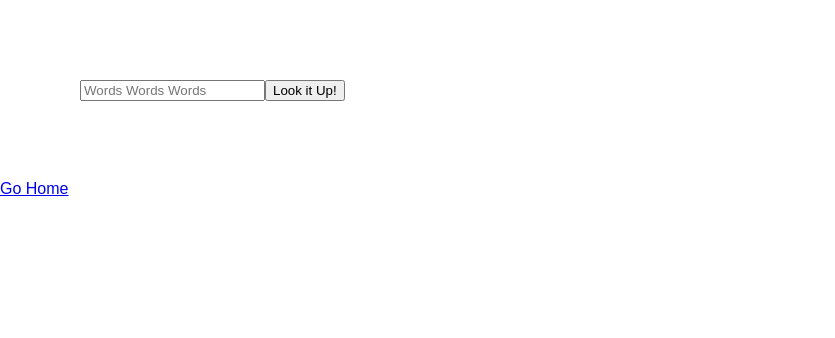
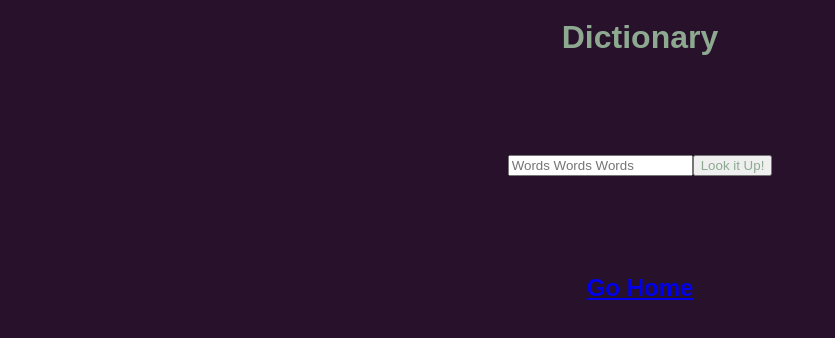
Before and after one commit to Dantezinfern0/diction-addiction, a React (Create React App) app: page /dictionary in a window 1280 px wide. Shown: the top 338 px of the page, without its empty margins (0-835 px from the left). Built offline with nearby package versions, Linux system fonts and the light colour scheme.

Commit message:
did stuff with colors

```diff
--- a/src/components/HomeButton.jsx
+++ b/src/components/HomeButton.jsx
@@ -4,7 +4,9 @@ import { Link } from 'react-router-dom'
 export default function Home() {
   return (
     <>
-      <Link to="/">Go Home</Link>
+      <h2>
+        <Link to="/">Go Home</Link>
+      </h2>
     </>
   )
 }
--- a/src/index.css
+++ b/src/index.css
@@ -9,7 +9,22 @@ html {
 body {
   margin: 0;
   min-height: 100%;
+  background-color: #28112B;
+}
+h1 {
+  text-align: center;
+  color: #8DAA91;
 }
 form {
   padding: 5rem;
+  display: flex;
+  justify-content: center;
+  color: #788475;
 }
+button {
+  color: #8DAA91;
+}
+h2 {
+  color: #8DAA91;
+  text-align: center;
+}
--- a/src/pages/Dictionary.jsx
+++ b/src/pages/Dictionary.jsx
@@ -17,6 +17,7 @@ export default function Dictionary() {
   }
     return (
       <>
+      <h1>Dictionary</h1>
         <form onSubmit={apiCall}>
           <input
             type="text"
--- a/src/pages/Home.jsx
+++ b/src/pages/Home.jsx
@@ -1,4 +1,4 @@
-import React, { useState } from 'react'
+import React from 'react'
 import { Link } from 'react-router-dom'
 
 export default function MainPage() {
--- a/src/pages/Thesaurus.jsx
+++ b/src/pages/Thesaurus.jsx
@@ -16,6 +16,7 @@ export default function Thesaurus() {
   }
     return (
       <>
+      <h1>Thesaurus</h1>
         <form onSubmit={apiCaller}>
           <input
             type="text"
```
